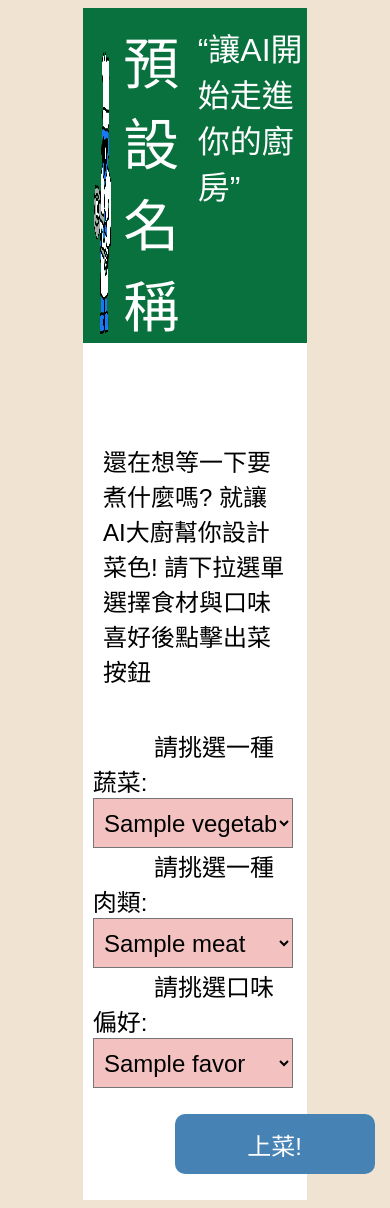
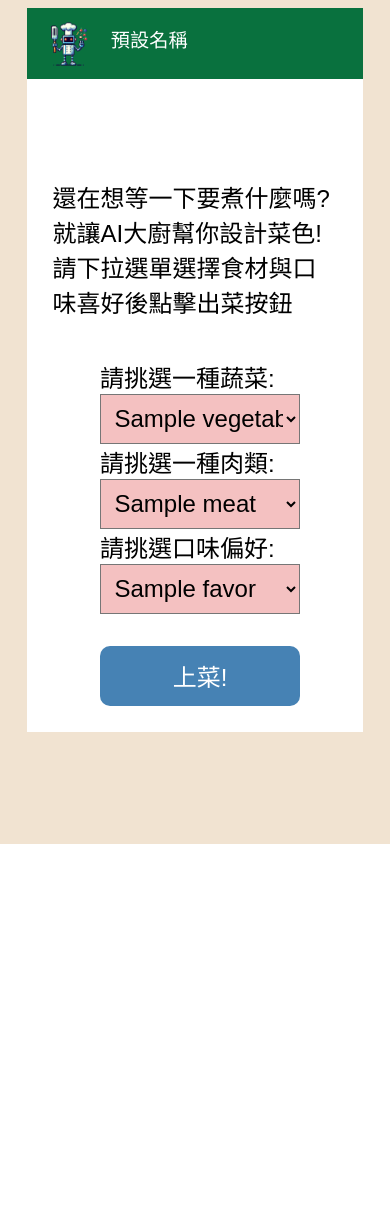
Before and after one commit to tyler5168/aichef_website, a Django app: template myblog/template/index.html in a window 390 px wide. After the commit the page ends 844 px from the top, so only its background shows below. Run offline with Django 3.2, Linux system fonts and the light colour scheme; the template is opened without the code that fills it: most values are stand-ins (such as "Sample title", 1, 10 or a date in 2020).

Commit message:
html,css檔加入支持viewport裝置畫面(手機畫面顯示)

```diff
--- a/myblog/static/css/style.css
+++ b/myblog/static/css/style.css
@@ -1,47 +1,22 @@
 body {
 	background-color:#f1e3d1;
-	/* margin-left: 10%; */
-	/* margin-right: 10%; */
-	/* padding: 10px 10px 10px 10px; */
 	font-family: sans-serif;
 }
 
-.select {
-  width: 200%;
-  /* make it min-height*/
-  min-height: 50px;
-  border-radius: 25px;
-  border-color: #555;
-  padding: 10px;
-}
-
-.label {
-    padding-top: 50px;
-    padding-right: 1%;
-    padding-left: 30%;
-    font-size: 150%;
-}
-
+@media (min-width: 1200px) {
 .flex-container {
     display: flex;
     justify-content: flex-start;
     color: white;
 	/* border: 2px solid black; */
     background-color:#09713e;
-    width: 60%;
+    width: 70%;
     margin: auto;
-}
-
-.logo {
-   margin-top: 3%;
-   margin-left: 5%;
-   margin-bottom: 3%;
-}
-
-.site-title {
+ }
+ .site-title {
     margin-top: 5%;
     margin-left: 5%;
-    font-size: 350%;
+    font-size: 300%;
 }
 
 .set-subtitle {
@@ -50,10 +25,41 @@ body {
     margin-top: 7%;
 }
 
-.main {
-    background-color:white;
-    width: 60%;
+.logo {
+   margin-top: 3%;
+   margin-left: 5%;
+   margin-bottom: 3%;
+   width: 8%;
+}
+}
+
+@media (max-width: 768px) {
+.flex-container {
+    display: flex;
+    justify-content: flex-start;
+    color: white;
+	/* border: 2px solid black; */
+    background-color:#09713e;
+    width: 90%;
     margin: auto;
+ }
+ .site-title {
+    margin-top: 5%;
+    margin-left: 5%;
+    font-size: 120%;
+ }
+ .set-subtitle {
+    visibility: hidden;
+    font-size: 0%;
+    margin-left: 1%;
+    margin-top: 7%;
+}
+.logo {
+   margin-top: 3%;
+   margin-left: 5%;
+   margin-bottom: 3%;
+   width: 15%;
+}
 }
 
 .content {
@@ -67,8 +73,22 @@ body {
     padding-right: 5%;
 }
 
+@media (min-width: 1200px) {
+.main {
+    background-color:white;
+    width: 70%;
+    margin: auto;
+}
+.label {
+    padding-top: 50px;
+    padding-right: 1%;
+    padding-left: 40%;
+    font-size: 150%;
+}
+
 .options {
     padding-left: 3%;
+    margin-left: 40%;
 }
 
 .btn-submit {
@@ -82,6 +102,37 @@ body {
     margin-left: 40%;
     font-size: 150%;
 }
+}
+
+@media (max-width: 768px) {
+.main {
+    background-color:white;
+    width: 90%;
+    margin: auto;
+}
+.label {
+    padding-top: 50px;
+    padding-right: 1%;
+    padding-left: 20%;
+    font-size: 150%;
+}
+.options {
+    padding-left: 3%;
+    margin-left: 20%;
+}
+
+.btn-submit {
+    border:0;
+    background-color:steelblue;
+    color:#fff;
+    border-radius:10px;
+    width: 200px;
+    height: 60px;
+    margin-top: 5%;
+    margin-left: 20%;
+    font-size: 150%;
+}
+}
 
 .dish-name {
     color:blue;
--- a/myblog/template/index.html
+++ b/myblog/template/index.html
@@ -3,10 +3,13 @@
 <html lang="zh-TW">
 <head>
     <meta charset="UTF-8">
+    <meta name="viewport" content="width=device-width, initial-scale=1.0">
     <title>{{site_name | default:"預設名稱"}}</title>
     <link rel="stylesheet" type="text/css" href="{% static 'css/style.css' %}">
     <script type="text/javascript">
     {
+        console.log(screen.width);
+
         window.addEventListener('pageshow', function(event) {
         if (event.persisted) {
             window.location.reload()
@@ -45,11 +48,11 @@
 </head>
 <body>
 <header class="flex-container">
-    <img class="logo" src="{% static 'img/robot_chief.png' %}" alt="機器人大廚" width="8%">
+    <img class="logo" src="{% static 'img/ai_chef.png' %}" alt="機器人大廚">
     <div class="site-title">
         {{site_name|default:"預設名稱"}}
     </div>
-    <p class="set-subtitle">
+    <p class="set-subtitle" id="ptest">
         <q>讓AI開始走進你的廚房</q>
     </p>
 </header>
@@ -64,6 +67,8 @@
     {% csrf_token %}
    <div>
         <label class="label">請挑選一種蔬菜:</label>
+   </div>
+   <div>
         <select class="options" name="vege-select" id="vege">
             {% for vegetable in vegetable_list%}
                 <option >{{vegetable}}</option>
@@ -76,6 +81,8 @@
 
    <div>
         <label class="label">請挑選一種肉類:</label>
+    </div>
+   <div>
         <select class="options" name="meat-select" id="meat">
             {% for meat in meat_list%}
                 <option>{{meat}}</option>
@@ -88,6 +95,8 @@
 
    <div>
         <label class="label">請挑選口味偏好:</label>
+   </div>
+   <div>
         <select class="options" name="favor-select" id="favor">
             {% for favor in favor_list%}
                 <option>{{favor}}</option>
--- a/myblog/template/result.html
+++ b/myblog/template/result.html
@@ -3,12 +3,13 @@
 <html lang="zh-TW">
 <head>
     <meta charset="UTF-8">
+    <meta name="viewport" content="width=device-width, initial-scale=1.0">
     <title>{{site_name | default:"預設名稱"}}</title>
     <link rel="stylesheet" type="text/css" href="{% static 'css/style.css' %}">
 </head>
 <body>
 <header class="flex-container">
-    <img class="logo" src="{% static 'img/robot_chief.png' %}" alt="機器人大廚" width="8%">
+    <img class="logo" src="{% static 'img/ai_chef.png' %}" alt="機器人大廚">
     <div class="site-title">
         {{site_name|default:"預設名稱"}}
     </div>
```
Lines whose indentation alone changed are shown as unchanged.
